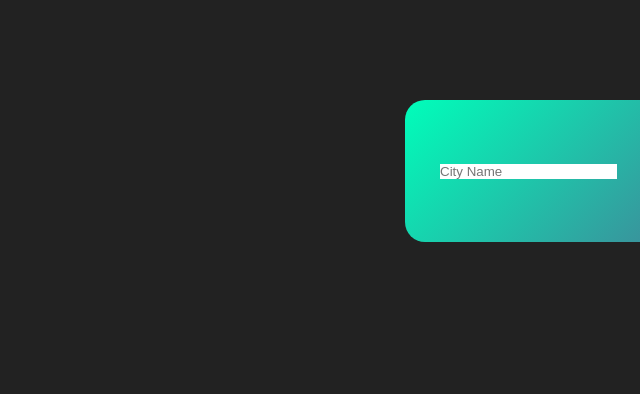
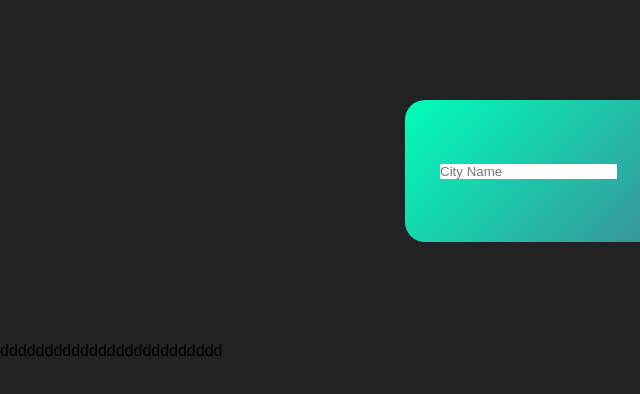
Before and after one commit to NadunMadawala/Simple-Weather-App, a plain HTML site: page index.html in a window 1280 px wide. Shown: the full height of the page, 0-640 px from the left. Drawn offline with Linux system fonts and the light colour scheme.

Commit message:
test commit

```diff
--- a/index.html
+++ b/index.html
@@ -20,7 +20,7 @@
         </div>
     </div>
 
-
+    ddddddddddddddddddddddddd
 </body>
 
 </html>
```
